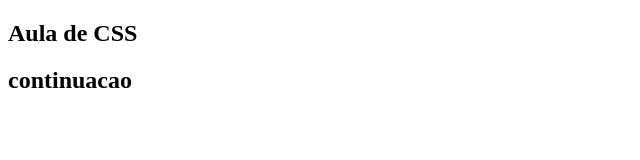
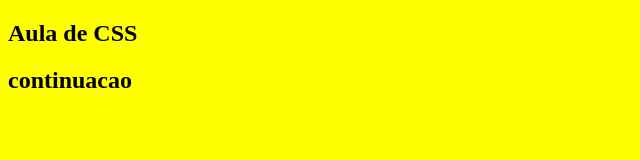
Before and after one commit to wesleyduarte29/AULA_CSS, a plain HTML site: page index.html in a window 1280 px wide. Shown: the whole page, without its empty margins (0-640 px from the left). Drawn offline with Linux system fonts and the light colour scheme.

Commit message:
teste cor

```diff
--- a/index.html
+++ b/index.html
@@ -4,7 +4,7 @@
      <meta charset="UTF-8"/>
      <title>Aula de CSS</title>
      </head>
-     <body>
+     <body style="background:yellow;">
          <h2>Aula de CSS<h2>
         continuacao
      <body>
```
